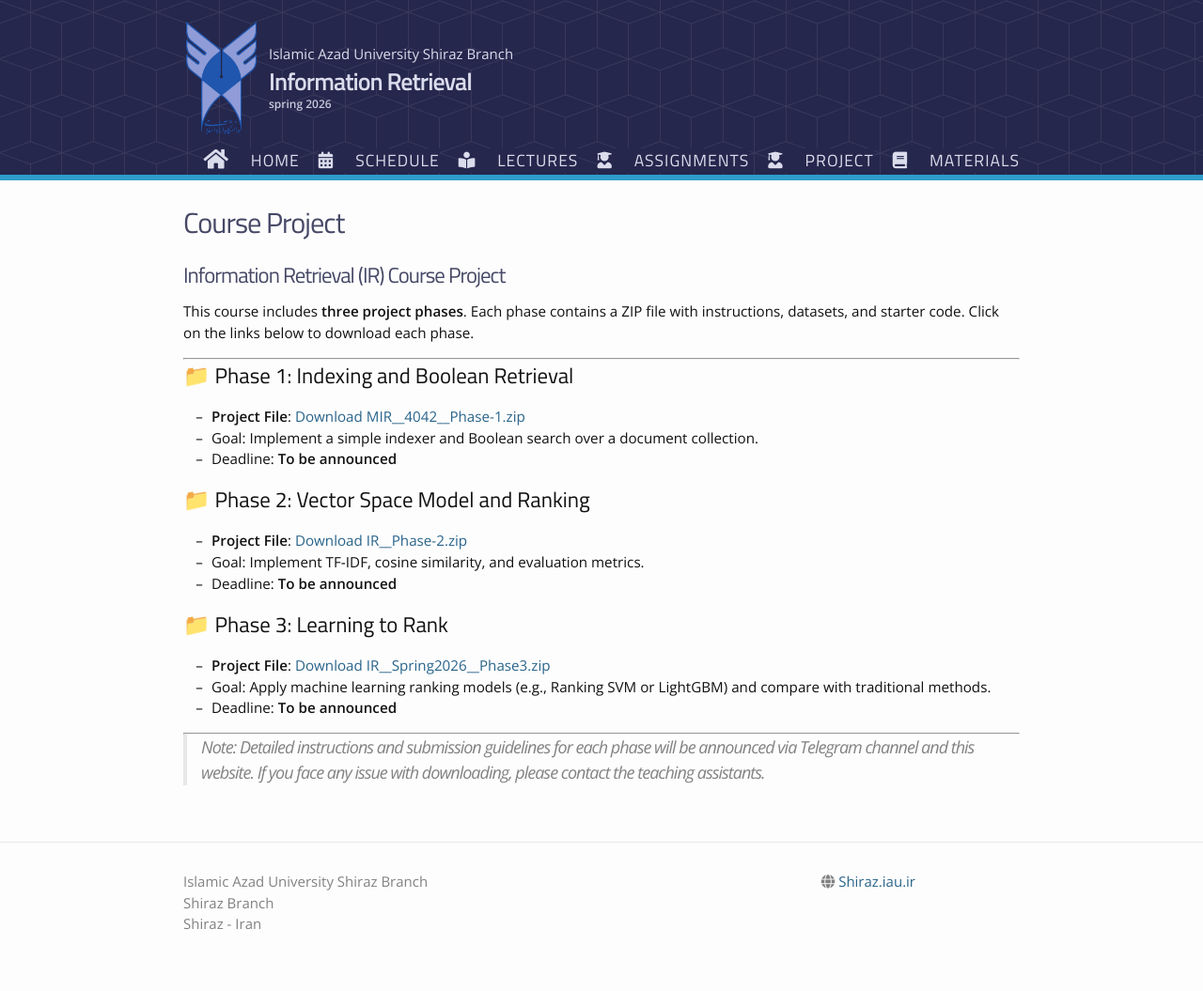
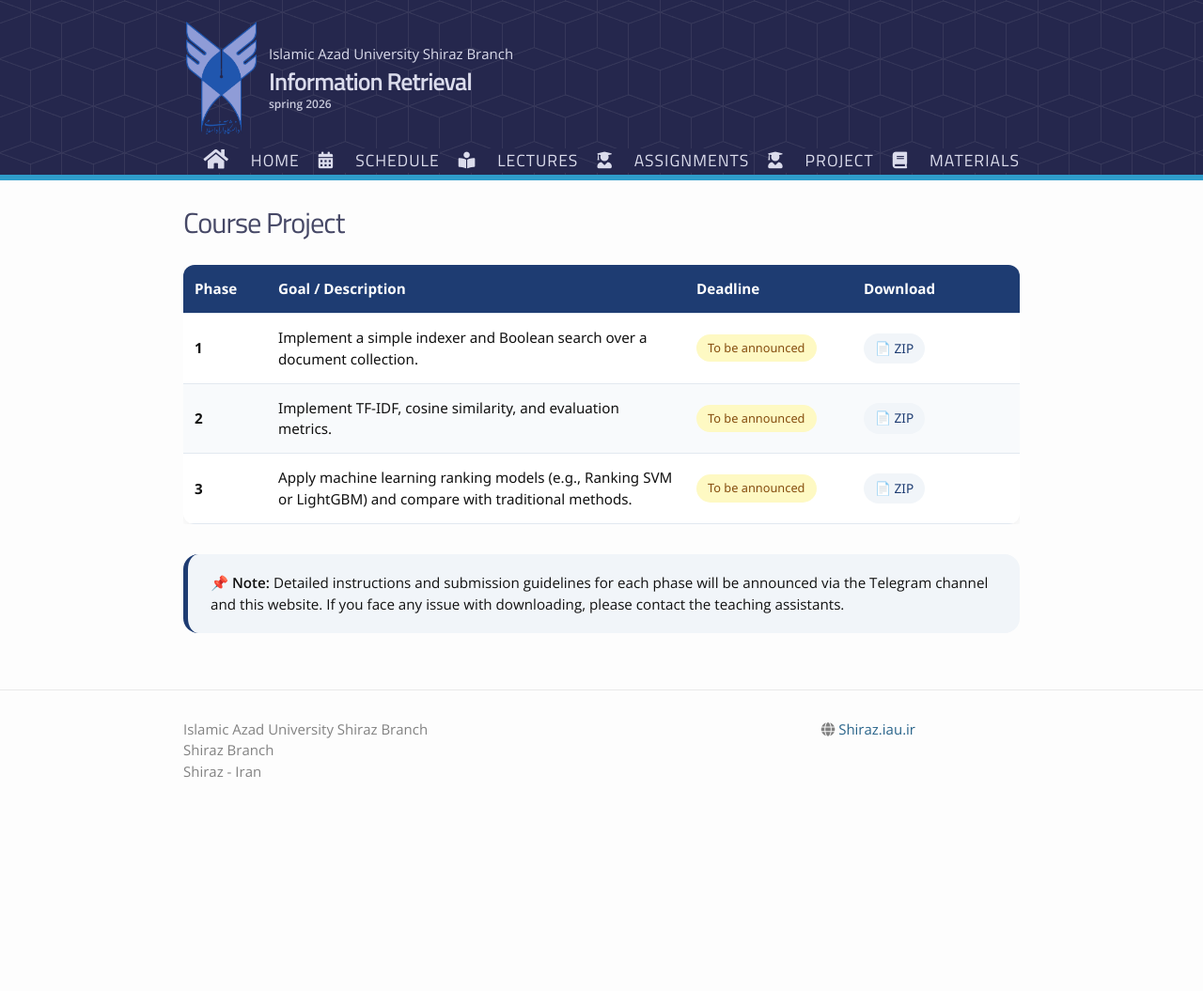
Before and after one commit to ir-spring2026/ir-spring2026.github.io, a Jekyll site: the page built from project.md, in a window 1280 px wide. Shown: the whole page at 94% size. Built offline with Jekyll 4.4.1, drawn with Linux system fonts in a browser that asks for light colours; nearby versions of some CDN libraries; after the commit the page ends 900 px from its top, so only the background shows below that.

Commit message:
Update project.md

```diff
--- a/project.md
+++ b/project.md
@@ -4,27 +4,124 @@ title: Course Project
 permalink: /project/
 ---
 
-# Information Retrieval (IR) Course Project
+<style>
+  .project-container {
+    max-width: 100%;
+    overflow-x: auto;
+  }
+  .project-table {
+    width: 100%;
+    border-collapse: collapse;
+    font-family: 'Segoe UI', Roboto, 'Helvetica Neue', sans-serif;
+    border-radius: 12px;
+    overflow: hidden;
+    box-shadow: 0 4px 12px rgba(0,0,0,0.05);
+  }
+  .project-table thead tr {
+    background: #1e3c72;
+    color: #ffffff;
+    text-align: left;
+    font-weight: 600;
+  }
+  .project-table th,
+  .project-table td {
+    padding: 14px 12px;
+    border-bottom: 1px solid #e2e8f0;
+    vertical-align: middle;
+  }
+  .project-table tbody tr {
+    background-color: #ffffff;
+    transition: all 0.2s ease;
+  }
+  .project-table tbody tr:nth-child(even) {
+    background-color: #f8fafc;
+  }
+  .project-table tbody tr:hover {
+    background-color: #eef2ff;
+    transform: scale(1.01);
+    box-shadow: 0 2px 8px rgba(0,0,0,0.05);
+  }
+  .download-link {
+    display: inline-flex;
+    align-items: center;
+    gap: 6px;
+    background: #f1f5f9;
+    padding: 6px 12px;
+    border-radius: 30px;
+    font-size: 0.85rem;
+    font-weight: 500;
+    color: #1e3c72;
+    text-decoration: none;
+    transition: background 0.2s;
+  }
+  .download-link:hover {
+    background: #e2e8f0;
+    color: #0f2b4f;
+    text-decoration: none;
+  }
+  .deadline-badge {
+    background: #fef9c3;
+    color: #854d0e;
+    padding: 5px 12px;
+    border-radius: 30px;
+    font-size: 0.8rem;
+    font-weight: 500;
+    display: inline-block;
+  }
+  .note-card {
+    margin-top: 2rem;
+    background: #f1f5f9;
+    border-radius: 16px;
+    padding: 1.2rem 1.5rem;
+    border-left: 5px solid #1e3c72;
+  }
+  .note-card p {
+    margin: 0;
+  }
+  @media (max-width: 700px) {
+    .project-table th, .project-table td {
+      padding: 10px 8px;
+    }
+    .download-link {
+      padding: 4px 8px;
+      font-size: 0.75rem;
+    }
+  }
+</style>
 
-This course includes **three project phases**. Each phase contains a ZIP file with instructions, datasets, and starter code. Click on the links below to download each phase.
+<div class="project-container">
+  <table class="project-table">
+    <thead>
+      <tr>
+        <th style="width: 10%;">Phase</th>
+        <th style="width: 50%;">Goal / Description</th>
+        <th style="width: 20%;">Deadline</th>
+        <th style="width: 20%;">Download</th>
+      </tr>
+    </thead>
+    <tbody>
+      <tr>
+        <td><strong>1</strong></td>
+        <td>Implement a simple indexer and Boolean search over a document collection.</td>
+        <td><span class="deadline-badge">To be announced</span></td>
+        <td><a class="download-link" href="{{ site.baseurl }}/static_files/project/F1/MIR__4042__Phase-1.zip">📄 ZIP</a></td>
+      </tr>
+      <tr>
+        <td><strong>2</strong></td>
+        <td>Implement TF‑IDF, cosine similarity, and evaluation metrics.</td>
+        <td><span class="deadline-badge">To be announced</span></td>
+        <td><a class="download-link" href="{{ site.baseurl }}/static_files/project/F2/IR__Phase-2.zip">📄 ZIP</a></td>
+      </tr>
+      <tr>
+        <td><strong>3</strong></td>
+        <td>Apply machine learning ranking models (e.g., Ranking SVM or LightGBM) and compare with traditional methods.</td>
+        <td><span class="deadline-badge">To be announced</span></td>
+        <td><a class="download-link" href="{{ site.baseurl }}/static_files/project/F3/IR__Spring2026__Phase3.zip">📄 ZIP</a></td>
+      </tr>
+    </tbody>
+  </table>
+</div>
 
----
-
-## 📁 Phase 1: Indexing and Boolean Retrieval
-- **Project File**: [Download MIR__4042__Phase-1.zip]({{ site.baseurl }}/static_files/project/F1/MIR__4042__Phase-1.zip)
-- Goal: Implement a simple indexer and Boolean search over a document collection.
-- Deadline: **To be announced**
-
-## 📁 Phase 2: Vector Space Model and Ranking
-- **Project File**: [Download IR__Phase-2.zip]({{ site.baseurl }}/static_files/project/F2/IR__Phase-2.zip)
-- Goal: Implement TF‑IDF, cosine similarity, and evaluation metrics.
-- Deadline: **To be announced**
-
-## 📁 Phase 3: Learning to Rank
-- **Project File**: [Download IR__Spring2026__Phase3.zip]({{ site.baseurl }}/static_files/project/F3/IR__Spring2026__Phase3.zip)
-- Goal: Apply machine learning ranking models (e.g., Ranking SVM or LightGBM) and compare with traditional methods.
-- Deadline: **To be announced**
-
----
-
-> Note: Detailed instructions and submission guidelines for each phase will be announced via Telegram channel and this website. If you face any issue with downloading, please contact the teaching assistants.
+<div class="note-card">
+  <p><strong>📌 Note:</strong> Detailed instructions and submission guidelines for each phase will be announced via the Telegram channel and this website. If you face any issue with downloading, please contact the teaching assistants.</p>
+</div>
```
